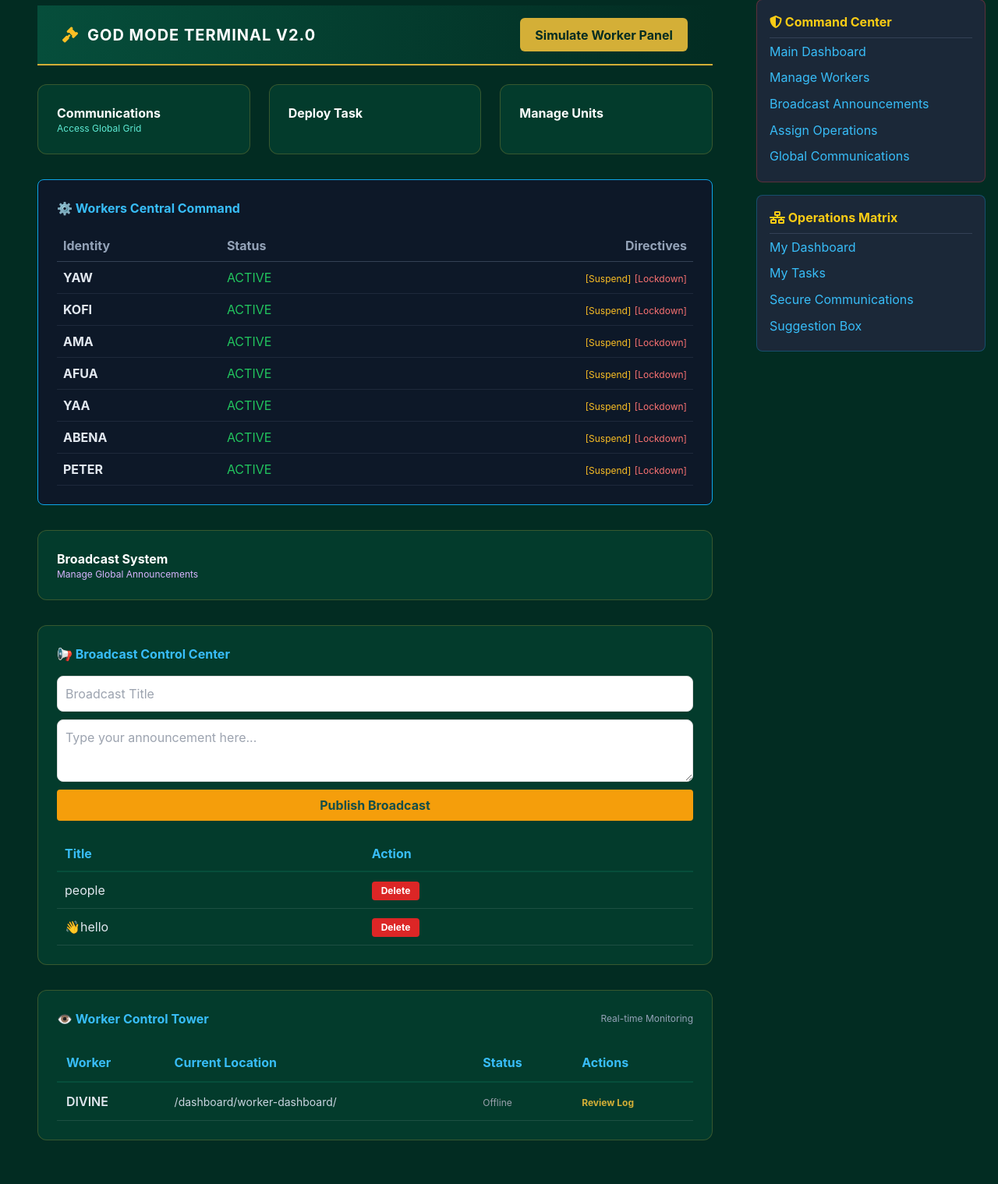
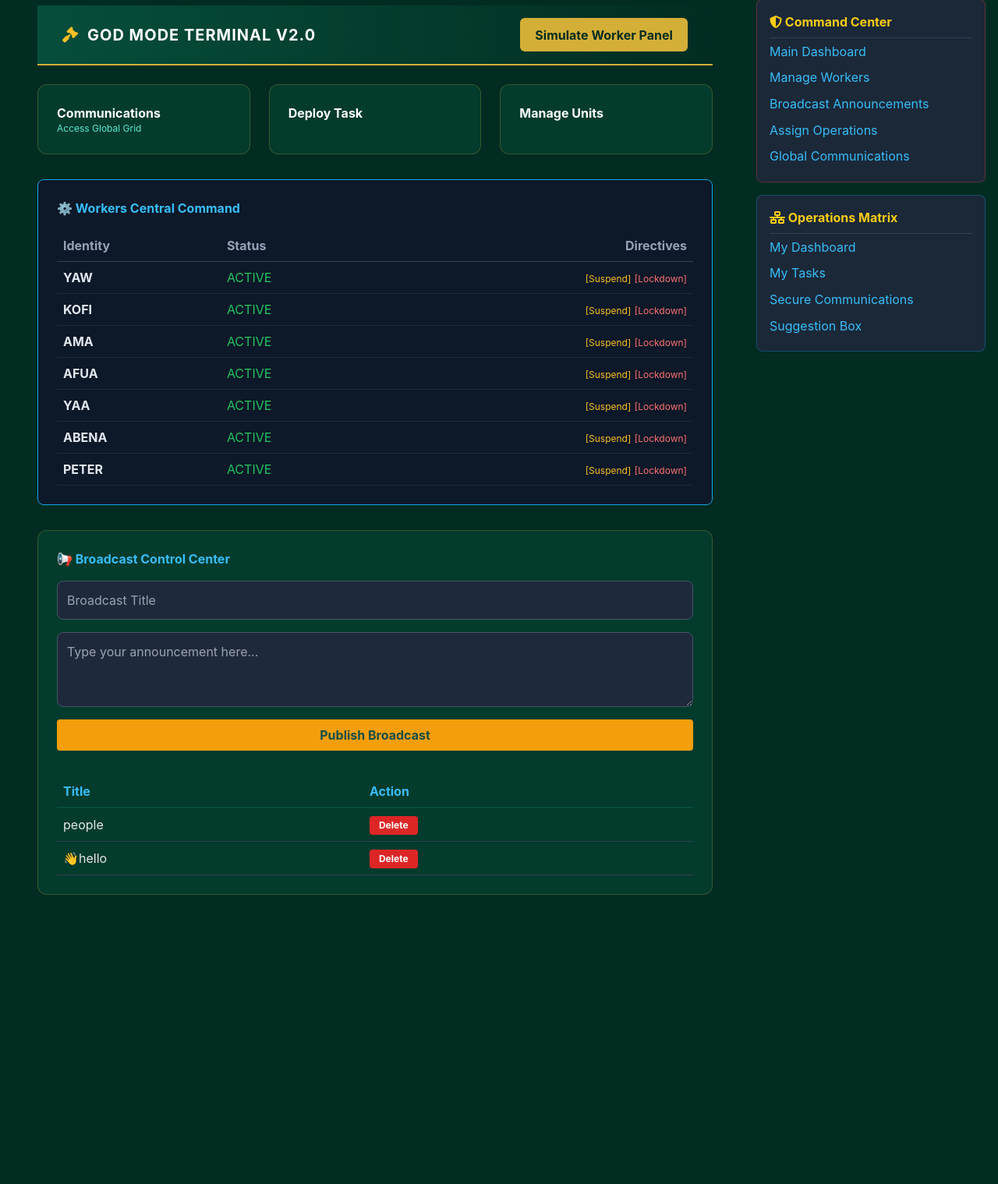
Before and after one commit to divineabraham888-cpu/divine-digital-forum, a Django app: page /dashboard/admin-dashboard/ in a window 1280 px wide. Shown: the part 107-1626 px from the top of the page at 78% size. After the commit the page ends 1255 px from the top, so only its background shows below. Run offline with Django 5.2, Linux system fonts and the light colour scheme; a user stored in the database is signed in; data comes from the database, SQL or seed files in the repository; some libraries are stand-ins or nearby versions.

Commit message:
Refactor: Cleanup admin dashboard layout

```diff
--- a/dashboard/templates/dashboard/admin_dashboard.html
+++ b/dashboard/templates/dashboard/admin_dashboard.html
@@ -2,19 +2,15 @@
 
 {% block content %}
 <style>
-    /* CSS moved inside for easy management. Ideally, move this to a .css file */
     :root {
         --cyber-emerald-dark: #022c22;
         --cyber-emerald-mid: #064e3b;
         --solid-gold: #d4af37;
-        --neon-gold-glow: 0 0 15px rgba(212, 175, 55, 0.4);
     }
     body { background-color: #022c22; color: #e2e8f0; font-family: 'Inter', sans-serif; }
     .dashboard-card { background: rgba(6, 78, 59, 0.45); border: 1px solid rgba(212, 175, 55, 0.25); border-radius: 12px; }
     .forum-navbar { background: linear-gradient(90deg, var(--cyber-emerald-mid), var(--cyber-emerald-dark)); border-bottom: 2px solid var(--solid-gold); padding: 1rem 2rem; }
     .portal-link-btn { background: #d4af37; color: #022c22; font-weight: 700; padding: 0.6rem 1.2rem; border-radius: 6px; text-decoration: none; }
-
-    /* Online Pulse Animation */
     .pulse-online { display: inline-block; width: 10px; height: 10px; background: #10b981; border-radius: 50%; box-shadow: 0 0 0 0 rgba(16, 185, 129, 0.7); animation: pulse 2s infinite; }
     @keyframes pulse { 0% { transform: scale(0.95); box-shadow: 0 0 0 0 rgba(16, 185, 129, 0.7); } 70% { transform: scale(1); box-shadow: 0 0 0 10px rgba(16, 185, 129, 0); } 100% { transform: scale(0.95); box-shadow: 0 0 0 0 rgba(16, 185, 129, 0); } }
 </style>
@@ -27,23 +23,19 @@
             <h1 class="text-xl font-bold uppercase tracking-wider text-white">GOD MODE TERMINAL v2.0</h1>
         </div>
         <div class="flex items-center space-x-4">
-            {% if user.is_superuser %}
-                <a href="{% url 'dashboard:worker_dashboard' %}" class="portal-link-btn">Simulate Worker Panel</a>
-            {% else %}
-                <a href="{% url 'dashboard:admin_dashboard' %}" class="portal-link-btn bg-red-600">Command Terminal</a>
-            {% endif %}
+            <a href="{% url 'dashboard:worker_dashboard' %}" class="portal-link-btn">Simulate Worker Panel</a>
         </div>
     </header>
 
     <div class="grid grid-cols-1 md:grid-cols-3 gap-6 mb-8">
-        <a href="{% url 'dashboard:message_center' %}" class="dashboard-card p-6 border-2 border-amber-500/50">
+        <a href="{% url 'dashboard:message_center' %}" class="dashboard-card p-6 border-2 border-amber-500/50 hover:bg-emerald-900 transition">
             <h3 class="font-bold text-white">Communications</h3>
             <p class="text-xs text-teal-300">Access Global Grid</p>
         </a>
-        <a href="{% if user.is_superuser %}{% url 'dashboard:create_task' %}{% else %}{% url 'dashboard:task_list' %}{% endif %}" class="dashboard-card p-6 border-2 border-green-500/50">
+        <a href="{% if user.is_superuser %}{% url 'dashboard:create_task' %}{% else %}{% url 'dashboard:task_list' %}{% endif %}" class="dashboard-card p-6 border-2 border-green-500/50 hover:bg-emerald-900 transition">
             <h3 class="font-bold text-white">{% if user.is_superuser %}Deploy Task{% else %}My Tasks{% endif %}</h3>
         </a>
-        <a href="{% if user.is_superuser %}{% url 'dashboard:manage_workers' %}{% else %}{% url 'dashboard:suggestion_box' %}{% endif %}" class="dashboard-card p-6 border-2 border-blue-500/50">
+        <a href="{% if user.is_superuser %}{% url 'dashboard:manage_workers' %}{% else %}{% url 'dashboard:suggestion_box' %}{% endif %}" class="dashboard-card p-6 border-2 border-blue-500/50 hover:bg-emerald-900 transition">
             <h3 class="font-bold text-white">{% if user.is_superuser %}Manage Units{% else %}Suggestion Box{% endif %}</h3>
         </a>
     </div>
@@ -68,8 +60,8 @@
                         {% else %} <span class="text-green-500">ACTIVE</span> {% endif %}
                     </td>
                     <td class="p-2 text-right">
-                        <a href="{% url 'dashboard:manage_worker' w.id 'suspend' %}" class="text-amber-400 text-xs">[Suspend]</a>
-                        <a href="{% url 'dashboard:manage_worker' w.id 'block' %}" class="text-red-400 text-xs">[Lockdown]</a>
+                        <a href="{% url 'dashboard:manage_worker' w.id 'suspend' %}" class="text-amber-400 text-xs hover:underline">[Suspend]</a>
+                        <a href="{% url 'dashboard:manage_worker' w.id 'block' %}" class="text-red-400 text-xs hover:underline">[Lockdown]</a>
                     </td>
                 </tr>
                 {% empty %}
@@ -79,43 +71,31 @@
         </table>
     </div>
 
-    <a href="{% url 'dashboard:manage_announcements' %}" class="dashboard-card p-6 border-2 border-purple-500/50 block mb-8">
-        <h3 class="font-bold text-white">Broadcast System</h3>
-        <p class="text-xs text-purple-300">Manage Global Announcements</p>
-    </a>
-
     <div class="dashboard-card p-6 mb-8">
         <h3 class="text-sky-400 mb-4 font-bold">📢 Broadcast Control Center</h3>
-
-        <form method="POST" style="margin-bottom: 20px; display: grid; gap: 10px;">
+        <form method="POST" class="grid gap-4 mb-8">
             {% csrf_token %}
-            <input type="text" name="title" placeholder="Broadcast Title" required
-                   style="padding: 10px; border-radius: 8px; border: 1px solid #ddd; color: #333;">
-            <textarea name="message" placeholder="Type your announcement here..." required
-                      style="padding: 10px; border-radius: 8px; border: 1px solid #ddd; height: 80px; color: #333;"></textarea>
-            <button type="submit" name="broadcast_submit" class="bg-amber-500 hover:bg-amber-400 text-teal-900 font-bold py-2 px-4 rounded transition">
-                Publish Broadcast
-            </button>
+            <input type="text" name="title" placeholder="Broadcast Title" required class="p-3 rounded-lg border border-slate-600 bg-slate-800 text-white">
+            <textarea name="message" placeholder="Type your announcement here..." required class="p-3 rounded-lg border border-slate-600 bg-slate-800 text-white h-24"></textarea>
+            <button type="submit" name="broadcast_submit" class="bg-amber-500 hover:bg-amber-400 text-teal-900 font-bold py-2 px-4 rounded transition">Publish Broadcast</button>
         </form>
 
-        <table style="width: 100%; border-collapse: collapse; margin-top: 20px;">
+        <table class="w-full border-collapse">
             <thead>
-                <tr style="border-bottom: 2px solid #064e3b; color: #38bdf8;">
-                    <th style="padding: 10px; text-align: left;">Title</th>
-                    <th style="padding: 10px; text-align: left;">Action</th>
+                <tr class="border-b-2 border-emerald-900 text-sky-400">
+                    <th class="p-2 text-left">Title</th>
+                    <th class="p-2 text-left">Action</th>
                 </tr>
             </thead>
             <tbody>
                 {% for b in broadcasts %}
-                <tr style="border-bottom: 1px solid rgba(255,255,255,0.1);">
-                    <td style="padding: 10px; color: #e2e8f0;">{{ b.title }}</td>
-                    <td style="padding: 10px;">
+                <tr class="border-b border-slate-700">
+                    <td class="p-2 text-gray-200">{{ b.title }}</td>
+                    <td class="p-2">
                         <form method="POST">
                             {% csrf_token %}
                             <input type="hidden" name="broadcast_id" value="{{ b.id }}">
-                            <button type="submit" name="delete_broadcast" class="bg-red-600 hover:bg-red-500 text-white font-bold py-1 px-3 rounded text-xs transition">
-                                Delete
-                            </button>
+                            <button type="submit" name="delete_broadcast" class="bg-red-600 hover:bg-red-500 text-white font-bold py-1 px-3 rounded text-xs transition">Delete</button>
                         </form>
                     </td>
                 </tr>
@@ -124,54 +104,5 @@
         </table>
     </div>
 
-    <div class="dashboard-card p-6">
-        <div style="display: flex; justify-content: space-between; align-items: center; margin-bottom: 20px;">
-            <h3 class="text-sky-400 font-bold mb-0">👁️ Worker Control Tower</h3>
-            <span style="font-size: 12px; color: #94a3b8;">Real-time Monitoring</span>
-        </div>
-
-        <table style="width: 100%; border-collapse: collapse; text-align: left;">
-            <thead>
-                <tr style="border-bottom: 2px solid #064e3b; color: #38bdf8;">
-                    <th style="padding: 12px;">Worker</th>
-                    <th style="padding: 12px;">Current Location</th>
-                    <th style="padding: 12px;">Status</th>
-                    <th style="padding: 12px;">Actions</th>
-                </tr>
-            </thead>
-            <tbody>
-                {% for activity in worker_activities %}
-                <tr style="border-bottom: 1px solid rgba(255,255,255,0.1);">
-                    <td style="padding: 12px; font-weight: 600; color: #e2e8f0;">{{ activity.user.username }}</td>
-                    <td style="padding: 12px; font-size: 14px; color: #cbd5e1;">{{ activity.current_page }}</td>
-                    <td style="padding: 12px;">
-                        {% if activity.is_online %}
-                            <span class="pulse-online"></span> <span style="color: #10b981; font-size: 12px; font-weight: 700;">LIVE</span>
-                        {% else %}
-                            <span style="color: #9ca3af; font-size: 12px;">Offline</span>
-                        {% endif %}
-                    </td>
-                    <td style="padding: 12px;">
-                        <a href="#" style="color: var(--solid-gold); text-decoration: none; font-size: 12px; font-weight: 700;">Review Log</a>
-                    </td>
-                </tr>
-                {% empty %}
-                <tr><td colspan="4" style="padding: 20px; text-align: center; color: #94a3b8;">No activity to report.</td></tr>
-                {% endfor %}
-            </tbody>
-        </table>
-    </div>
-
 </div>
 {% endblock %}
-<form method="POST" style="margin-bottom: 20px; display: grid; gap: 10px;">
-    {% csrf_token %}
-    <input type="text" name="title" placeholder="Broadcast Title" required
-           style="padding: 10px; border-radius: 8px; border: 1px solid #ddd; color: #333;">
-    <textarea name="message" placeholder="Type your announcement here..." required
-              style="padding: 10px; border-radius: 8px; border: 1px solid #ddd; height: 80px; color: #333;"></textarea>
-
-    <button type="submit" name="broadcast_submit" class="bg-amber-500 hover:bg-amber-400 text-teal-900 font-bold py-2 px-4 rounded transition">
-        Publish Broadcast
-    </button>
-</form>
```
